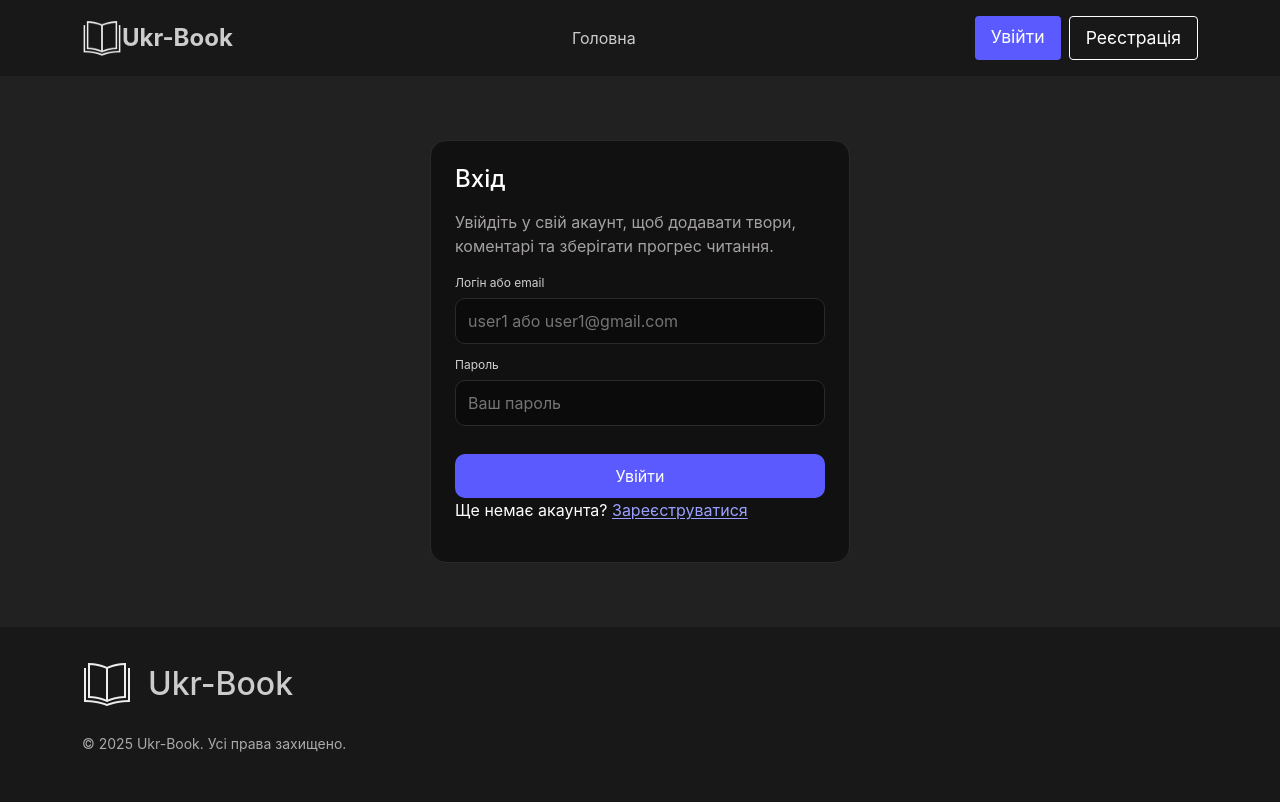
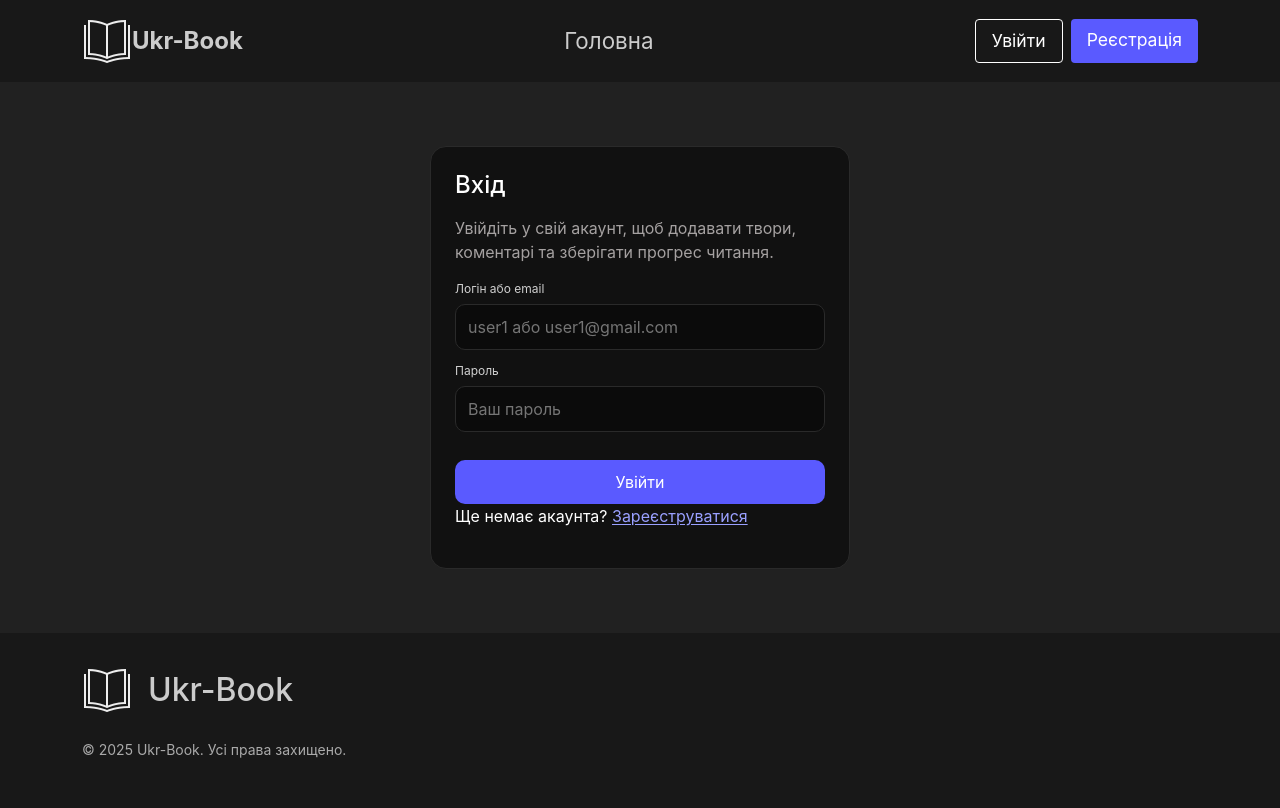
Before and after one commit to dimamedvid/Diploma, a React (Create React App) app in the folder my-app/: page /login in a window 1280 px wide. Built offline with nearby package versions, Linux system fonts and the light colour scheme; no server answers.

Commit message:
fix: restore header auth layout
- remove username text from header
- return cabinet button to auth actions
- keep Redux user and token auth checks
- preserve previous header CSS structure

```diff
--- a/my-app/src/auth/AdminRoute.js
+++ b/my-app/src/auth/AdminRoute.js
@@ -2,39 +2,28 @@ import { useSelector } from "react-redux";
 import { Link, Navigate } from "react-router-dom";
 
 /**
- * Перевіряє, чи має користувач доступ до адмін-панелі.
+ * Компонент захисту сторінок модерації.
  *
- * @param {Object|null} user - Дані поточного користувача.
- * @returns {boolean} true, якщо користувач є адміністратором або модератором.
- */
-function hasAdminAccess(user) {
-  return user?.role === "admin" || user?.role === "moderator";
-}
-
-/**
- * Захищений маршрут для сторінки адміністратора або модератора.
+ * Дозволяє доступ тільки користувачам з роллю moderator або admin.
  *
- * Якщо користувач не авторизований, виконується перенаправлення на сторінку входу.
- * Якщо користувач не має потрібної ролі, показується повідомлення про заборону доступу.
- *
- * @param {{ children: JSX.Element }} props - Властивості компонента.
- * @returns {JSX.Element} Захищена сторінка або повідомлення про відсутність доступу.
+ * @param {Object} props - Властивості компонента.
+ * @param {JSX.Element} props.children - Вкладений компонент або сторінка.
+ * @returns {JSX.Element} Дочірній компонент, redirect або сторінка заборони доступу.
  */
 export default function AdminRoute({ children }) {
-  const { isLoggedIn, user } = useSelector((state) => state.auth);
+  const { user, token } = useSelector((state) => state.auth);
 
-  if (!isLoggedIn) {
+  if (!user || !token) {
     return <Navigate to="/login" replace />;
   }
 
-  if (!hasAdminAccess(user)) {
+  if (!["moderator", "admin"].includes(user.role)) {
     return (
       <section className="access-denied">
         <h1 className="access-denied__title">Доступ заборонено</h1>
 
         <p className="access-denied__text">
-          Ця сторінка доступна лише користувачам з роллю адміністратора або
-          модератора.
+          Ця сторінка доступна тільки модератору або адміністратору.
         </p>
 
         <Link className="access-denied__link" to="/">
--- a/my-app/src/auth/ProtectedRoute.js
+++ b/my-app/src/auth/ProtectedRoute.js
@@ -4,19 +4,18 @@ import { Navigate } from "react-router-dom";
 /**
  * Компонент захисту приватних маршрутів.
  *
- * Використовується для обмеження доступу до сторінок,
- * які доступні лише авторизованим користувачам.
- * Перевіряє прапорець `isLoggedIn` у Redux store.
- *
- * Якщо користувач авторизований, компонент повертає
- * вкладений елемент маршруту. Якщо ні, виконується
- * перенаправлення на сторінку входу.
+ * Перевіряє наявність user і token у Redux store.
  *
  * @param {Object} props - Властивості компонента.
  * @param {JSX.Element} props.children - Вкладений компонент або сторінка.
  * @returns {JSX.Element} Дочірній компонент або перенаправлення на `/login`.
  */
 export default function ProtectedRoute({ children }) {
-  const isLoggedIn = useSelector((s) => s.auth.isLoggedIn);
-  return isLoggedIn ? children : <Navigate to="/login" replace />;
+  const { user, token } = useSelector((state) => state.auth);
+
+  if (!user || !token) {
+    return <Navigate to="/login" replace />;
+  }
+
+  return children;
 }
--- a/my-app/src/components/Header/Header.js
+++ b/my-app/src/components/Header/Header.js
@@ -5,35 +5,23 @@ import icon from "../../assets/icon.png";
 import "./Header.css";
 
 /**
- * Перевіряє, чи користувач має доступ до сторінок модерації.
- *
- * @param {Object|null} user - Дані поточного користувача.
- * @returns {boolean} true, якщо користувач є адміністратором або модератором.
- */
-function canUserModerate(user) {
-  return user?.role === "admin" || user?.role === "moderator";
-}
-
-/**
  * Верхня панель навігації застосунку.
  *
- * Відображає логотип, основні посилання, кнопки авторизації,
- * кабінет користувача, модерацію та статистику для користувачів
- * з відповідною роллю.
- *
- * @returns {JSX.Element} Header застосунку.
+ * @returns {JSX.Element} Верхня панель навігації.
  */
 export default function Header() {
   const dispatch = useDispatch();
-  const { isLoggedIn, user } = useSelector((state) => state.auth);
-  const canModerate = canUserModerate(user);
+  const { user, token } = useSelector((state) => state.auth);
+
+  const isLoggedIn = Boolean(user && token);
+  const isModerator = ["moderator", "admin"].includes(user?.role);
 
   /**
    * Виконує вихід користувача з акаунту.
    *
    * @returns {void}
    */
-  const onLogout = () => {
+  const handleLogout = () => {
     dispatch(logout());
   };
 
@@ -41,26 +29,42 @@ export default function Header() {
     <header className="header">
       <div className="container header__inner">
         <Link className="header__logo" to="/">
-          <img src={icon} alt="Ukr-Book logo" width="40" height="40" />
+          <img src={icon} alt="Ukr-Book logo" />
           <h1>Ukr-Book</h1>
         </Link>
 
         <nav className="header__nav">
+          <ul className="header__items">
+            <li>
               <Link className="header__link" to="/">
                 Головна
               </Link>
+            </li>
 
-          {canModerate && (
+            {isLoggedIn && (
+              <li>
+                <Link className="header__link" to="/works/create">
+                  Додати твір
+                </Link>
+              </li>
+            )}
+
+            {isLoggedIn && isModerator && (
               <>
+                <li>
                   <Link className="header__link" to="/admin">
                     Модерація
                   </Link>
+                </li>
 
+                <li>
                   <Link className="header__link" to="/admin/stats">
                     Статистика
                   </Link>
+                </li>
               </>
             )}
+          </ul>
         </nav>
 
         <div className="header__auth">
@@ -73,21 +77,18 @@ export default function Header() {
               <button
                 className="header__button header__button--outline"
                 type="button"
-                onClick={onLogout}
+                onClick={handleLogout}
               >
                 Вийти
               </button>
             </>
           ) : (
             <>
-              <Link className="header__button" to="/login">
+              <Link className="header__button header__button--outline" to="/login">
                 Увійти
               </Link>
 
-              <Link
-                className="header__button header__button--outline"
-                to="/register"
-              >
+              <Link className="header__button" to="/register">
                 Реєстрація
               </Link>
             </>
```
Lines whose indentation alone changed are shown as unchanged.
